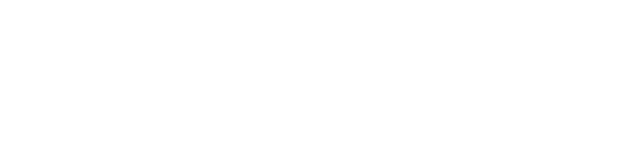
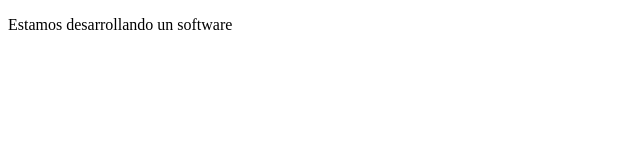
Before and after one commit to OmarRMC/prueba-ok, a plain HTML site: page index.html in a window 1280 px wide. Shown: the whole page, without its empty margins (0-640 px from the left). Drawn offline with Linux system fonts and the light colour scheme.

Commit message:
Desarollando

```diff
--- a/index.html
+++ b/index.html
@@ -7,7 +7,7 @@
 </head>
 <body>
 
-
+    <p>Estamos desarrollando un software </p>
 
 </body>
 </html>
```
